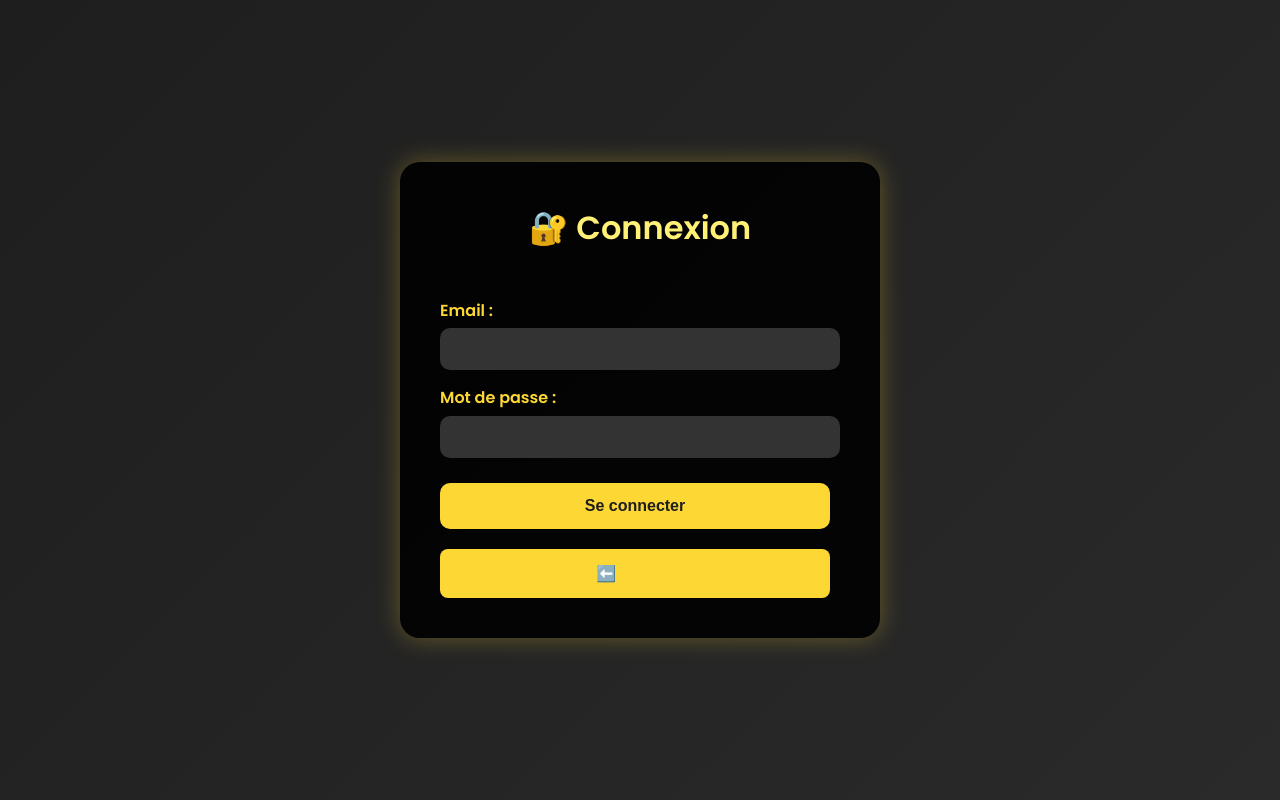
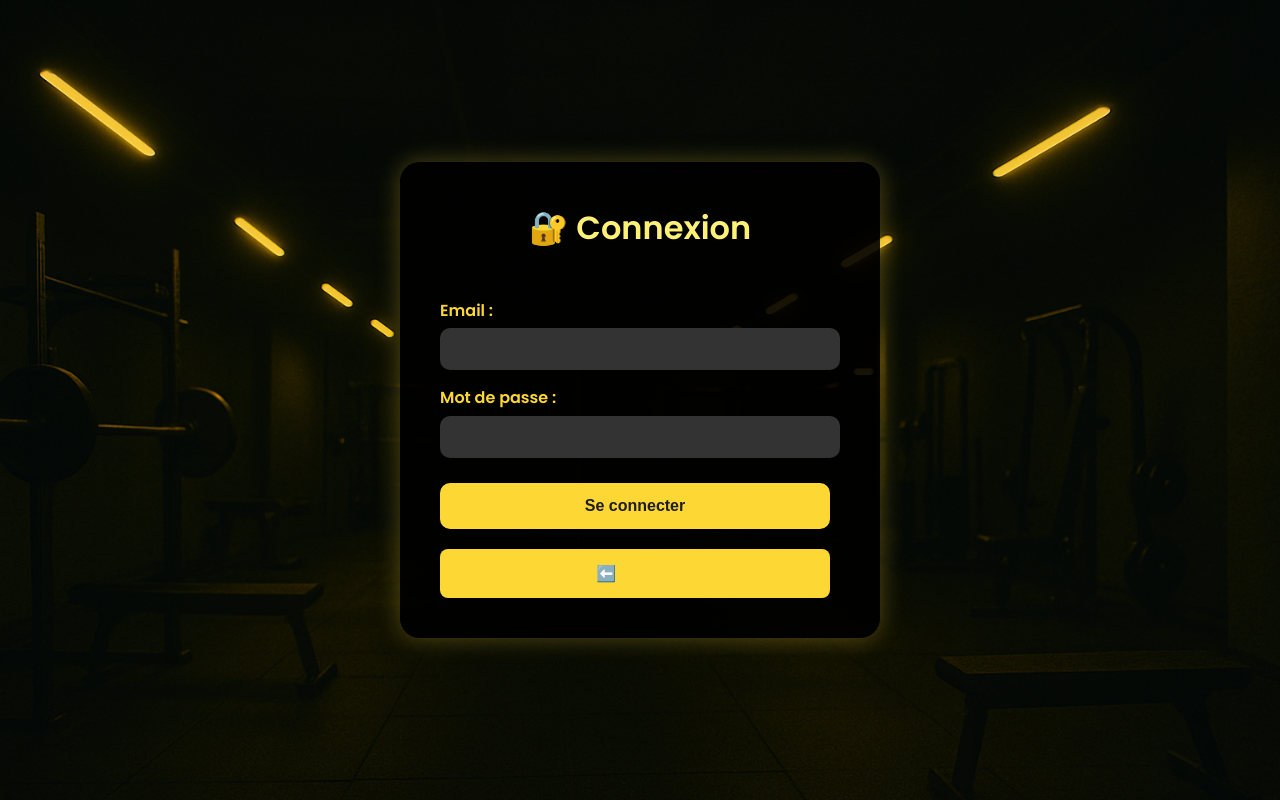
Before and after one commit to gregoirechatel/monprojetia, a FastAPI app: page /login in a window 1280 px wide. Run offline with FastAPI, Linux system fonts and the light colour scheme.

Commit message:
fix: mise à jour interface login

```diff
--- a/templates/login.html
+++ b/templates/login.html
@@ -11,8 +11,7 @@
       margin: 0;
       padding: 0;
       font-family: 'Poppins', sans-serif;
-      background: linear-gradient(135deg, #1e1e1e, #2a2a2a),
-                  url('/static/bi.png') no-repeat center center;
+      background-image: url('/static/bi.png');
       background-size: cover;
       color: #fdd835;
       display: flex;
--- a/templates/welcome.html
+++ b/templates/welcome.html
@@ -8,8 +8,7 @@
         body {
             margin: 0;
             padding: 0;
-            background: linear-gradient(135deg, #1e1e1e, #2a2a2a),
-                        url('/static/bi.png') no-repeat center center;
+            background-image: url('/static/bi.png');
             background-size: cover;
             font-family: sans-serif;
         }
```
